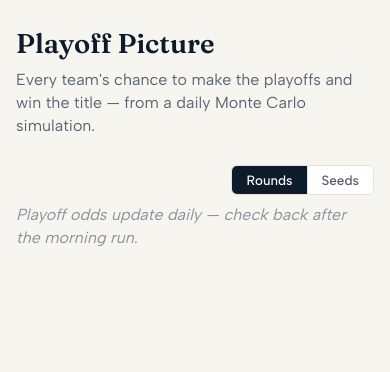
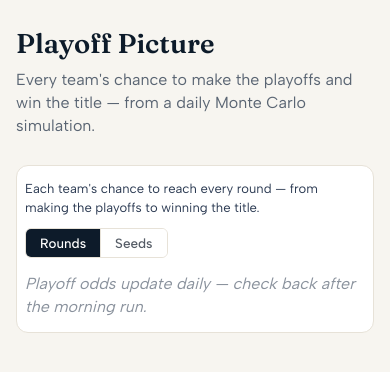
Before and after one commit to Maggiedp/wnba-games-to-watch, a FastAPI app: page /playoff-odds in a window 390 px wide. Shown: the part 80-452 px from the top of the page. Run offline with FastAPI, Linux system fonts and the light colour scheme; data that the repository does not hold is empty.

Commit message:
design: polish /playoff-odds — card, encoding, explainer
Visual pass after rendering the moved page (screenshots at 1200/390px):

- Rounds encoding: the per-cell left-anchored bars slivered into fake vertical
  rules on the small Semis/Finals/Champ columns. Keep the funnel bar only on
  Playoffs (its 0–100% range makes a bar read as a leaderboard); Semis/Finals
  become plain numbers; Champ gets its own full-cell heat tint (champHeatAlpha,
  a steeper capped ramp) — so the two poles that carry emotion (make it / win
  it) each get one visual, quiet numbers between, and it stays distinct from the
  Seeds heatmap.
- Frame the table in a surface card matching /rankings + /replay (was a bare
  table on the cream bg); mobile trims card padding + an inner scroll wrapper so
  the dense Seeds view keeps its width (page never scrolls — walk-verified).
- Add a per-view explainer opposite the toggle (fills the empty header band,
  teaches the columns); drop the separate bottom caption it replaces.

Browser walk 47/47 (no page overflow 320–430px, both views); pytest 646; node 57.

Co-Authored-By: Claude Opus 4.8 <noreply@anthropic.com>

```diff
--- a/src/api/templates/js/playoff_odds_helpers.js
+++ b/src/api/templates/js/playoff_odds_helpers.js
@@ -17,6 +17,15 @@ function seedPctText(prob) {
 // cell — only the rgba hue differs between them.
 function heatAlpha(prob) {
     return prob > 0 ? Math.min(0.85, 0.06 + prob * 0.9).toFixed(3) : '0';
+}
+
+// Probability (0..1) → the alpha for the Rounds-view "Champ" (title) cell's orange
+// fill. A steeper, capped ramp than heatAlpha because championship odds live in a
+// small range (~0 to ~0.30 even for the favorite), so the flat seed ramp would read
+// as barely-tinted. Capped at 0.5 so it stays a heat cue, not a solid block, and
+// never out-shouts the Playoffs funnel bar. '0' (transparent) for 0/eliminated.
+function champHeatAlpha(prob) {
+    return prob > 0 ? Math.min(0.5, 0.1 + prob * 1.4).toFixed(3) : '0';
 }
 
 // Seed distribution → per-seed display cells for the Playoff Picture "Seeds" view.
--- a/src/api/templates/playoff_odds.html
+++ b/src/api/templates/playoff_odds.html
@@ -38,12 +38,19 @@
             .sort-btn[aria-pressed="true"] { background: var(--navy); color: white; }
             .sort-btn:focus-visible { outline: 2px solid var(--navy); outline-offset: 2px; }
 
-            /* ---------- Playoff Picture (moved from homepage.html) ---------- */
-            .playoff-picture-inner {
-                padding: 0;
-                /* Safety net: a table can't shrink below min-content, so if
-                   columns ever outgrow a narrow viewport, scroll the table
-                   inside this wrapper — never the whole page. */
+            /* ---------- Playoff Picture ---------- */
+            /* Surface card matching /rankings + /replay so the page reads as a
+               designed view, not a bare table on the cream background. */
+            .playoff-card {
+                background: var(--surface);
+                border: 1px solid var(--line);
+                border-radius: 12px;
+                padding: 20px;
+            }
+            .playoff-table-scroll {
+                /* Safety net: a table can't shrink below min-content, so if the
+                   columns ever outgrow a narrow viewport, scroll the table inside
+                   this wrapper — never the whole page. */
                 overflow-x: auto;
             }
             .playoff-table {
@@ -101,9 +108,17 @@
             .playoff-header-row {
                 display: flex;
                 align-items: center;
-                justify-content: flex-end;  /* lone child: right-align the view toggle */
-                gap: 12px;
-                margin-bottom: 8px;
+                justify-content: space-between;  /* explainer left, view toggle right */
+                flex-wrap: wrap;                 /* explainer wraps above the toggle on phones */
+                gap: 10px 12px;
+                margin-bottom: 14px;
+            }
+            .playoff-explainer {
+                font-size: 13px;
+                color: var(--navy-3);
+                margin: 0;
+                flex: 1 1 240px;  /* take remaining width; wrap when it can't */
+                min-width: 0;
             }
             .playoff-table th.seed-col,
             .playoff-table th.miss-col { text-align: center; }
@@ -116,11 +131,6 @@
             .playoff-table td.miss-cell {
                 text-align: center;
                 font-variant-numeric: tabular-nums;
-            }
-            .playoff-caption {
-                font-size: 12px;
-                color: var(--navy-3);
-                margin: 8px 0 0;
             }
             .playoff-team-abbr {
                 font-weight: 500;
@@ -154,6 +164,9 @@
                 .playoff-table .playoff-team-name { display: none; }
                 .playoff-table .playoff-team-abbr { display: inline; }
                 .playoff-table th, .playoff-table td { padding: 5px 4px; }
+                /* Trim card padding so the dense table keeps its width; the
+                   .playoff-table-scroll wrapper still catches any overflow. */
+                .playoff-card { padding: 14px 8px; }
             }
         </style>
 </head>
@@ -163,20 +176,22 @@
   <h1>Playoff Picture</h1>
   <p class="sub">Every team's chance to make the playoffs and win the title — from a daily Monte Carlo simulation.</p>
 
-  <div class="playoff-picture-inner">
+  <section class="playoff-card">
     <div class="playoff-header-row">
+      <p class="playoff-explainer" id="playoff-explainer">Each team's chance to reach every round — from making the playoffs to winning the title.</p>
       <div class="sort-toggle" id="playoff-view-toggle" role="group" aria-label="Playoff table view" hidden>
         <button class="sort-btn" data-playoff-view="rounds" type="button" aria-pressed="true">Rounds</button>
         <button class="sort-btn" data-playoff-view="seeds" type="button" aria-pressed="false">Seeds</button>
       </div>
     </div>
     <p class="empty" id="playoff-status">Loading…</p>
+    <div class="playoff-table-scroll">
       <table class="playoff-table" id="playoff-table" hidden>
         <thead id="playoff-thead"></thead>
         <tbody id="playoff-tbody"></tbody>
       </table>
-    <p class="playoff-caption" id="playoff-caption" hidden>Chance each team finishes at each seed, or misses the playoffs.</p>
     </div>
+  </section>
 </div>
 
 <script>
@@ -221,7 +236,7 @@ function renderPlayoffPicture() {
     const thead = document.getElementById('playoff-thead');
     const tbody = document.getElementById('playoff-tbody');
     const table = document.getElementById('playoff-table');
-    const caption = document.getElementById('playoff-caption');
+    const explainer = document.getElementById('playoff-explainer');
 
     // The Seeds view is offered only when the snapshot is complete —
     // every displayed team has a computed seed_distribution. A mixed
@@ -234,7 +249,9 @@ function renderPlayoffPicture() {
 
     const seeds = playoffView === 'seeds';
     table.classList.toggle('view-seeds', seeds);
-    if (caption) caption.hidden = !seeds;
+    if (explainer) explainer.textContent = seeds
+        ? "Each team's chance to finish at each seed, or miss the playoffs."
+        : "Each team's chance to reach every round — from making the playoffs to winning the title.";
 
     // Logo + team name + default-hidden abbreviation (shown at
     // phone widths by CSS) — shared by both branches so the logo
@@ -288,13 +305,32 @@ function renderPlayoffPicture() {
             // True elimination = exactly 0 odds to make the playoffs, not
             // a sub-0.5% value that merely rounds to 0% on display.
             const eliminated = t.make_playoffs_prob === 0;
-            const cell = (frac, label) => {
-                const pct = Math.round(frac * 100);
             // Show "<1%" for live-but-tiny odds so a team isn't
             // misrepresented as 0% when it still has a real chance.
-                const display = (frac > 0 && pct === 0) ? '<1%' : pct + '%';
+            const pctText = (frac) => {
+                const pct = Math.round(frac * 100);
+                return (frac > 0 && pct === 0) ? '<1%' : pct + '%';
+            };
+            // Playoffs: a left-anchored bar — the field funnels from ~100% here
+            // down the column, so a proportional bar reads as a leaderboard.
+            const barCell = (frac, label) => {
+                const pct = Math.round(frac * 100);
+                const display = pctText(frac);
                 const fill = `linear-gradient(to right, rgba(255,107,0,0.20) ${pct}%, transparent ${pct}%)`;
                 return `<td class="prob-cell" style="background: ${fill}" aria-label="${display} ${label}">${display}</td>`;
+            };
+            // Semis/Finals: plain numbers. A left-anchored bar on these small
+            // values slivers into a fake vertical rule down the column, so the
+            // number carries them and only the two poles get a visual encoding.
+            const numCell = (frac, label) => {
+                const display = pctText(frac);
+                return `<td class="prob-cell" aria-label="${display} ${label}">${display}</td>`;
+            };
+            // Champ (the title): a full-cell heat tint on its own steeper ramp —
+            // the prize column, the reason to read to the end of the row.
+            const champCell = (frac, label) => {
+                const display = pctText(frac);
+                return `<td class="prob-cell" style="background: rgba(255,107,0,${champHeatAlpha(frac)})" aria-label="${display} ${label}">${display}</td>`;
             };
             // Record is present only on a today request (the endpoint
             // always answers today here); a historical snapshot omits it.
@@ -305,10 +341,10 @@ function renderPlayoffPicture() {
             <tr${eliminated ? ' class="eliminated"' : ''}>
                 ${teamCell(t)}
                 ${recordCell}
-                ${cell(t.make_playoffs_prob, 'chance to make the playoffs')}
-                ${cell(t.reach_semis_prob, 'chance to reach the semifinals')}
-                ${cell(t.reach_finals_prob, 'chance to reach the finals')}
-                ${cell(t.win_championship_prob, 'chance to win the championship')}
+                ${barCell(t.make_playoffs_prob, 'chance to make the playoffs')}
+                ${numCell(t.reach_semis_prob, 'chance to reach the semifinals')}
+                ${numCell(t.reach_finals_prob, 'chance to reach the finals')}
+                ${champCell(t.win_championship_prob, 'chance to win the championship')}
             </tr>`;
         }).join('');
     }
```
Also changed, not shown: tests/js/playoff_odds_helpers.test.js (+8 -1 lines), tests/test_playoff_odds_page.py (+10 -0 lines). Lines whose indentation alone changed are shown as unchanged.
